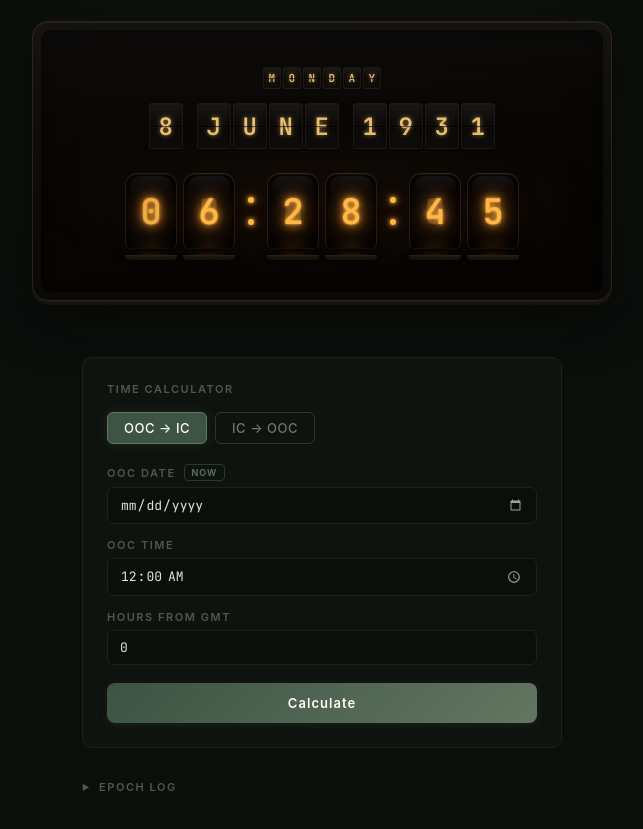
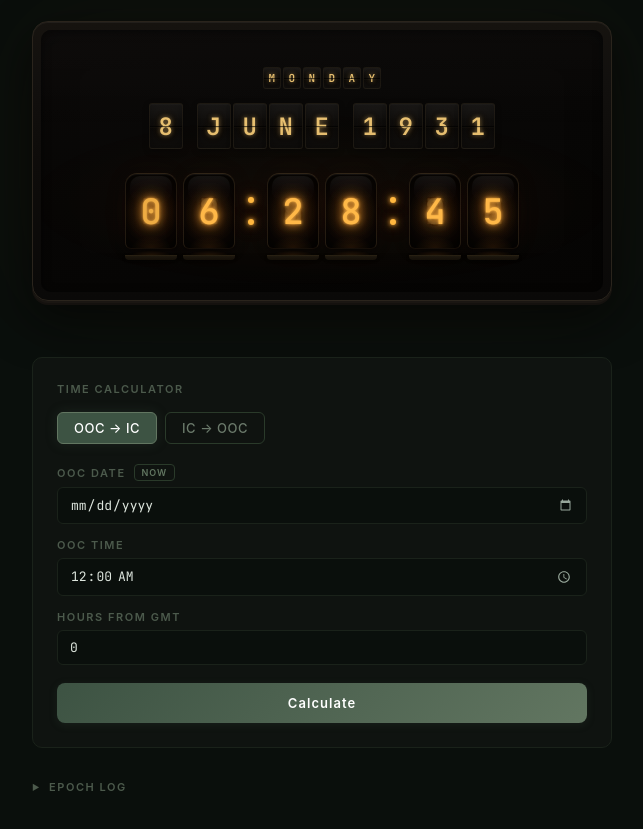
Before and after one commit to auroruse/avium-time-counter, a plain HTML site: page index.html in a window 1280 px wide. Shown: the part 75-904 px from the top of the page, without its empty margins (318-961 px from the left). Drawn offline with Linux system fonts and the light colour scheme; a web font is replaced by a local one.

Commit message:
Match panel widths to clock (580px)

```diff
--- a/index.html
+++ b/index.html
@@ -419,7 +419,7 @@
       border-radius: 10px;
       padding: 24px;
       width: 100%;
-      max-width: 480px;
+      max-width: 580px;
       margin-bottom: 32px;
     }
 
@@ -567,7 +567,7 @@
 
     /* ═══ EPOCH LOG ═══ */
 
-    .epoch-section { width: 100%; max-width: 480px; margin-bottom: 48px; }
+    .epoch-section { width: 100%; max-width: 580px; margin-bottom: 48px; }
 
     .epoch-details summary {
       font-size: 11px; font-weight: 600; letter-spacing: 0.14em;
```
